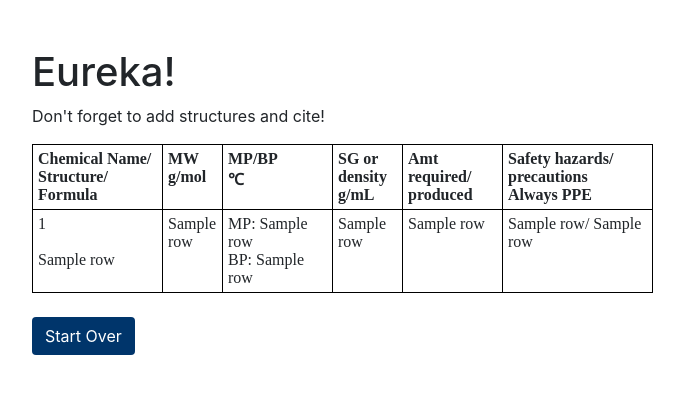
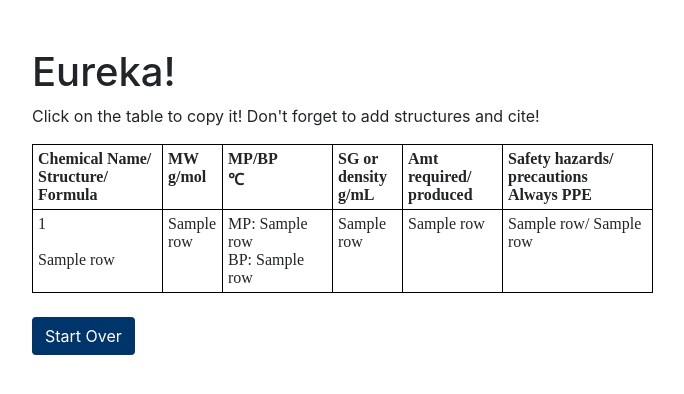
Before and after one commit to 2matttu/ezchem2, a Flask app: template templates/table.html in a window 1280 px wide. Shown: the part 76-470 px from the top of the page, without its empty margins (16-700 px from the left). Run offline with Flask 2, Linux system fonts and the light colour scheme; the template is opened without the code that fills it: most values are stand-ins (such as "Sample title", 1, 10 or a date in 2020); some libraries are stand-ins or nearby versions.

Commit message:
auto-copy table

```diff
--- a/application.py
+++ b/application.py
@@ -42,7 +42,6 @@ def form():
     if request.method == "GET":
         return redirect('/')
     if request.method == "POST":
-        #TODO
         data = []
         sublist = []
         index = 0
--- a/templates/table.html
+++ b/templates/table.html
@@ -3,7 +3,7 @@
 {% block main %}
 
 <h1>Eureka!</h1>
-<p>Don't forget to add structures and cite!</p>
+<p>Click on the table to copy it! Don't forget to add structures and cite!</p>
 <style>
     table {
     border-collapse: collapse;
@@ -76,6 +76,8 @@ td {
         window.getSelection().removeAllRanges();
         window.getSelection().addRange(range);
     }
+    document.execCommand("copy");
+    alert("Table has been copied!");
 }
 
 
```
